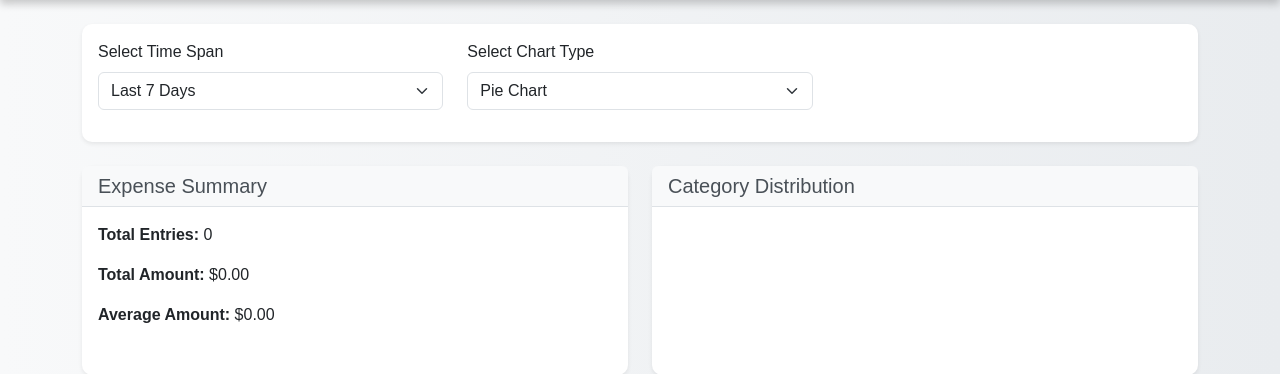
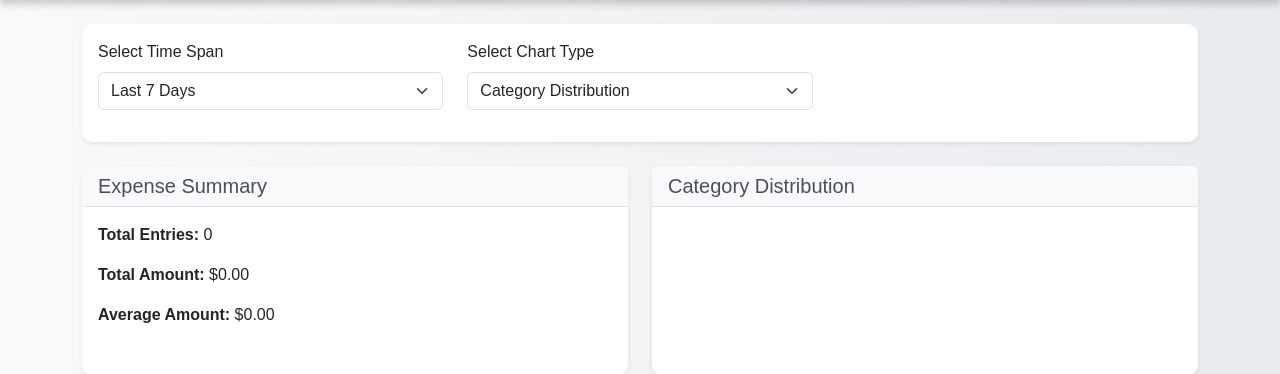
Before and after one commit to MengSunDom/CITS5505project, a Flask app: page /analysis in a window 1280 px wide. Shown: the part 56-430 px from the top of the page. Run offline with Flask 3, Linux system fonts and the light colour scheme; the visitor is signed in with stand-in values (Sample User, id 1); data that the repository does not hold is empty; some libraries are stand-ins or nearby versions.

Commit message:
feat(analysis): ✨ Enhance insights with detailed category and date breakdowns fix(analysis): 🐛 Fix line chart not rendering (Closes #27)

```diff
--- a/routes/expense_routes.py
+++ b/routes/expense_routes.py
@@ -304,7 +304,7 @@ def get_insights():
         return jsonify({'error': f"Invalid 'days' parameter: '{days_param}'. Must be an integer."}), 400
     start_date = datetime.now() - timedelta(days=days)
 
-    # Get expenses grouped by category
+    # Total amount by category
     category_expenses = db.session.query(
         Expense.category,
         func.sum(Expense.amount).label('total')
@@ -313,12 +313,63 @@ def get_insights():
         Expense.date >= start_date
     ).group_by(Expense.category).all()
 
-    labels = [item[0] for item in category_expenses]
-    values = [float(item[1]) for item in category_expenses]
+    category_labels = [item[0] for item in category_expenses]
+    category_values = [float(item[1]) for item in category_expenses]
 
-    logging.debug("Insights data: %s", {'labels': labels, 'values': values})
+    # Total amount by date and category
+    date_category_expenses = db.session.query(
+        func.date(Expense.date).label('date'),
+        Expense.category,
+        func.sum(Expense.amount).label('total')
+    ).filter(
+        Expense.user_id == user_id,
+        Expense.date >= start_date
+    ).group_by(func.date(Expense.date), Expense.category).all()
 
-    return jsonify({'labels': labels, 'values': values})
+    date_category_data = {}
+    for date, category, total in date_category_expenses:
+        if date not in date_category_data:
+            date_category_data[date] = {}
+        date_category_data[date][category] = float(total)
+
+    # Total amount by date
+    expenses = db.session.query(
+        func.date(Expense.date).label('date'),
+        func.sum(Expense.amount).label('total')).filter(
+            Expense.user_id == user_id, Expense.date
+            >= start_date).group_by(func.date(Expense.date)).order_by(
+                func.date(Expense.date)).all()
+
+    # Ensure `e.date` is parsed as a `datetime` object
+    date_labels = [
+        datetime.strptime(e.date, '%Y-%m-%d').strftime('%Y-%m-%d')
+        if isinstance(e.date, str) else e.date.strftime('%Y-%m-%d')
+        for e in expenses
+    ]
+    date_values = [e.total for e in expenses]
+
+    logging.debug({
+        'category': {
+            'labels': category_labels,
+            'values': category_values
+        },
+        'date_category': date_category_data,
+        'date': {
+            'labels': date_labels,
+            'values': date_values
+        }
+    })
+    return jsonify({
+        'category': {
+            'labels': category_labels,
+            'values': category_values
+        },
+        'date_category': date_category_data,
+        'date': {
+            'labels': date_labels,
+            'values': date_values
+        }
+    })
 
 
 @expense_bp.route('/api/insights/summary', methods=['GET'])
--- a/static/js/analysis.js
+++ b/static/js/analysis.js
@@ -65,6 +65,7 @@ document.addEventListener('DOMContentLoaded', () => {
         }
     };
 
+    let previousChartType = null;
     const fetchAndRenderChart = async (days) => {
         try {
             const response = await fetch(`/api/insights?days=${days}`);
@@ -72,14 +73,13 @@ document.addEventListener('DOMContentLoaded', () => {
                 throw new Error(`HTTP error! status: ${response.status}`);
             }
             const data = await response.json();
-
             const chartType = chartTypeSelect.value;
-            let trace;
+            let trace, layout;
 
             if (chartType === 'pie') {
                 trace = {
-                    values: data.values,
-                    labels: data.labels,
+                    values: data.category.values,
+                    labels: data.category.labels,
                     type: 'pie',
                     textinfo: 'label+percent',
                     insidetextorientation: 'radial',
@@ -87,50 +87,67 @@ document.addEventListener('DOMContentLoaded', () => {
                         colors: ['#1f77b4', '#ff7f0e', '#2ca02c', '#d62728', '#9467bd', '#8c564b']
                     }
                 };
+                layout = {
+                    title: 'Category Distribution',
+                    margin: { t: 100, l: 50, r: 30, b: 50 }
+                };
             } else if (chartType === 'bar') {
+                const dates = Object.keys(data.date_category);
+                const categories = Object.keys(data.category.labels.reduce((acc, label) => {
+                    acc[label] = true;
+                    return acc;
+                }, {}));
+
+                const traces = categories.map(category => {
+                    const y = dates.map(date => data.date_category[date]?.[category] || 0);
+                    return {
+                        x: dates,
+                        y: y,
+                        name: category,
+                        type: 'bar'
+                    };
+                });
+
+                layout = {
+                    title: 'Daily Category Breakdown',
+                    barmode: 'group',
+                    xaxis: { title: 'Date' },
+                    yaxis: { title: 'Amount ($)', tickprefix: '$' },
+                    margin: { t: 100, l: 70, r: 30, b: 50 }
+                };
+
+                Plotly.react(expenseChartContainer, traces, layout);
+            } else if (chartType === 'line') {
                 trace = {
-                    x: data.labels,
-                    y: data.values,
-                    type: 'bar',
-                    marker: {
-                        color: '#1f77b4'
-                    }
-                };
-            } else {
-                trace = {
-                    x: data.labels,
-                    y: data.values,
+                    x: data.date.labels,
+                    y: data.date.values,
                     type: 'scatter',
                     mode: 'lines+markers',
-                    marker: {
-                        color: '#1f77b4',
-                        size: 10
-                    },
-                    line: {
-                        color: '#1f77b4',
-                        width: 2
-                    }
+                    marker: { color: 'blue' },
+                    line: { shape: 'linear' }
+                };
+                layout = {
+                    title: 'Expense Trend',
+                    xaxis: { title: 'Date', type: 'date' },
+                    yaxis: { title: 'Amount', type: 'linear' },
+                    margin: { t: 100, l: 70, r: 30, b: 50 }
                 };
             }
 
-            const layout = {
-                title: 'Expense Analysis by Category',
-                xaxis: {
-                    title: 'Category',
-                    tickangle: -45
-                },
-                yaxis: {
-                    title: 'Amount ($)',
-                    tickprefix: '$'
-                },
-                margin: { t: 40, l: 50, r: 30, b: 100 },
-                transition: {
+            const isAnimated =
+                previousChartType === chartType ||
+                (['bar', 'line'].includes(previousChartType) && ['bar', 'line'].includes(chartType));
+
+            if (isAnimated && chartType !== 'pie') {
+                layout.transition = {
                     duration: 500,
                     easing: 'cubic-in-out'
-                }
-            };
+                };
+            }
 
             Plotly.react(expenseChartContainer, [trace], layout);
+            previousChartType = chartType;
+
         } catch (error) {
             console.error('Error fetching insights data:', error);
         }
--- a/templates/analysis.html
+++ b/templates/analysis.html
@@ -1,7 +1,7 @@
 {% extends "base.html" %} {% block title %}Data Analysis - Expense Tracker{% endblock %} {% block
 extra_head %}
 <link rel="stylesheet" href="/static/css/analysis.css" />
-<script src="https://cdn.plot.ly/plotly-3.0.1.min.js" charset="utf-8"></script>
+<script src="https://cdn.plot.ly/plotly-latest.min.js" charset="utf-8"></script>
 {% endblock %} {% block navbar_right %}
 <li class="nav-item">
     <a class="nav-link text-dark" href="/logout">Logout</a>
@@ -24,9 +24,9 @@ extra_head %}
                     <div class="col-md-4">
                         <label for="chartType" class="form-label">Select Chart Type</label>
                         <select id="chartType" class="form-select">
-                            <option value="pie">Pie Chart</option>
-                            <option value="bar">Bar Chart</option>
-                            <option value="line">Line Chart</option>
+                            <option value="pie">Category Distribution</option>
+                            <option value="bar">Date and Category</option>
+                            <option value="line">Daily Trends</option>
                         </select>
                     </div>
                 </div>
```
